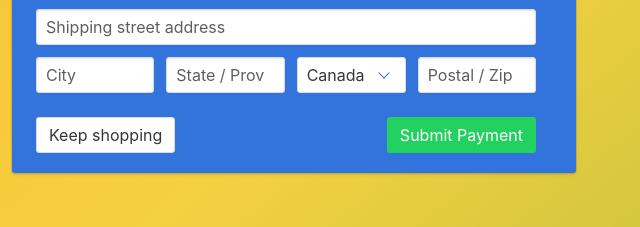
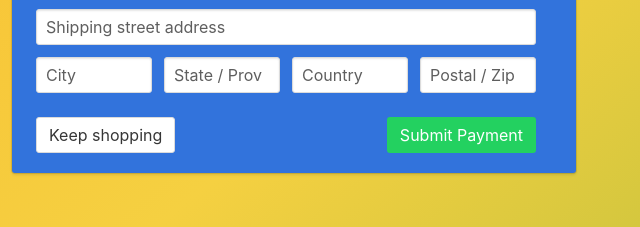
Before and after one commit to alchematrix0/earthsun, a website: page checkout.html in a window 1280 px wide. Shown: the part 433-660 px from the top of the page, 640-1280 px from the left. Drawn offline with Linux system fonts and the light colour scheme; a script that the page names is missing.

Commit message:
switch select element to basic text input for country

```diff
--- a/checkout.html
+++ b/checkout.html
@@ -158,12 +158,9 @@
                             </p>
                           </div>
                           <div class="field">
-                            <div class="select">
-                              <select name="country">
-                                <option selected>Canada</option>
-                                <option>US</option>
-                              </select>
-                            </div>
+                            <p class="control">
+                              <input class="input" type="text" autocomplete="country" name="country" placeholder="Country">
+                            </p>
                           </div>
                           <div class="field">
                             <p class="control">
```
